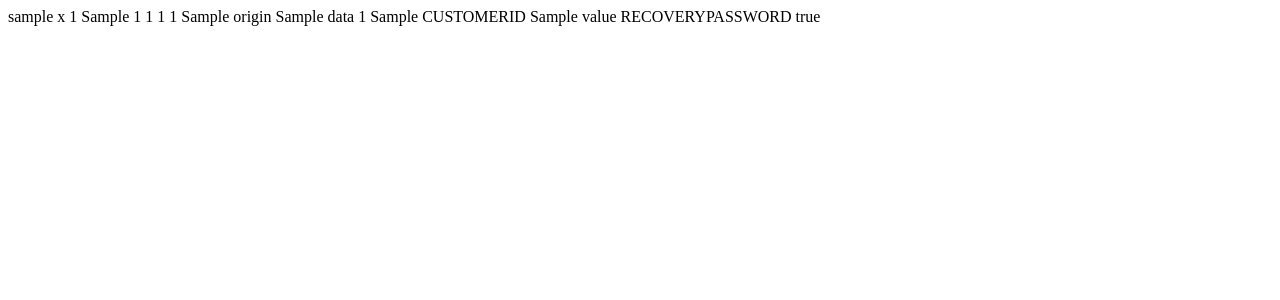
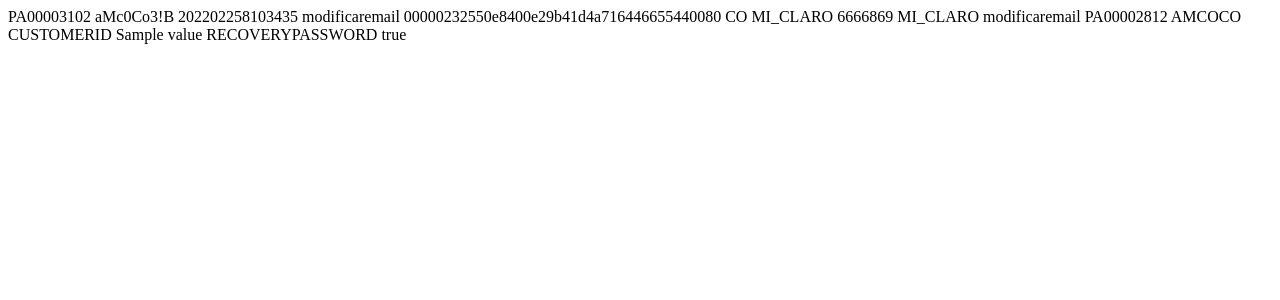
Before and after one commit to novatec-solutions/landing-asesores-claro, a PHP site: template Landing/Asesores/RecuperarContrasena/template/request.php in a window 1280 px wide. Shown: the top 300 px of the page. Run offline with PHP 8.4, Linux system fonts and the light colour scheme; the template is opened without the code that fills it: most values are stand-ins (such as "Sample title", 1, 10 or a date in 2020).

Commit message:
Actualizaciones de seguridad

```diff
--- a/Landing/Asesores/ConsultarDispositivos/index.php
+++ b/Landing/Asesores/ConsultarDispositivos/index.php
@@ -25,7 +25,7 @@
 
     $dataJson = $request->getAttribute('dataJson');
     $respuesta = array();
-    if( isset($dataJson->invokeMethod) && isset($dataJson->employeeId) && isset($dataJson->value) ){
+    if( isset($dataJson->value) ){
 
         $reqXML = $this->view->fetch($this->requestTemplate, ['data' => $dataJson]);
 
--- a/Landing/Asesores/ConsultarRentas/index.php
+++ b/Landing/Asesores/ConsultarRentas/index.php
@@ -25,7 +25,7 @@
 
     $dataJson = $request->getAttribute('dataJson');
     $respuesta = array();
-    if( isset($dataJson->invokeMethod) && isset($dataJson->employeeId) && isset($dataJson->value) ){
+    if( isset($dataJson->startDate) && isset($dataJson->endDate) && isset($dataJson->value) ){
 
         $reqXML = $this->view->fetch($this->requestTemplate, ['data' => $dataJson]);
 
--- a/Landing/Asesores/ConsultarSuscripcionUsuario/index.php
+++ b/Landing/Asesores/ConsultarSuscripcionUsuario/index.php
@@ -26,7 +26,7 @@
 
     $dataJson = $request->getAttribute('dataJson');
     $respuesta = array();
-    if( isset($dataJson->invokeMethod) && isset($dataJson->employeeId) && isset($dataJson->value) ){
+    if( isset($dataJson->startDate) && isset($dataJson->endDate) && isset($dataJson->value) ){
 
         $reqXML = $this->view->fetch($this->requestTemplate, ['data' => $dataJson]);
 
--- a/Landing/Asesores/RecuperarContrasena/index.php
+++ b/Landing/Asesores/RecuperarContrasena/index.php
@@ -25,7 +25,7 @@
 
     $dataJson = $request->getAttribute('dataJson');
     $respuesta = array();
-    if( isset($dataJson->transactionId) && isset($dataJson->employeeId) && isset($dataJson->invokeMethod) ){
+    if( isset($dataJson->value) ){
 
         $reqXML = $this->view->fetch($this->requestTemplate, ['data' => $dataJson]);
 
--- a/Landing/Asesores/RecuperarContrasena/template/request.php
+++ b/Landing/Asesores/RecuperarContrasena/template/request.php
@@ -3,13 +3,13 @@
       <user:NotifySOAPHeader>
          <!--Optional:-->
          <user:TransId></user:TransId>
-         <user:Username><?=$data->Username?></user:Username>
-         <user:Password><?=$data->Password?></user:Password>
+         <user:Username>PA00003102</user:Username>
+         <user:Password>aMc0Co3!B</user:Password>
       </user:NotifySOAPHeader>
       <v1:headerRequest>
          <v1:channel></v1:channel>
          <!--Optional:-->
-         <v1:transactionId><?=$data->transactionId?></v1:transactionId>
+         <v1:transactionId>202202258103435</v1:transactionId>
          <!--Optional:-->
          <v1:ipApplication></v1:ipApplication>
       </v1:headerRequest>
@@ -17,15 +17,15 @@
    <soapenv:Body>
       <cus:Root-Element>
          <cus:updateUserOttRequest>
-            <cus:invokeMethod><?=$data->invokeMethod?></cus:invokeMethod>
-            <cus:correlatorId><?=$data->correlatorId?></cus:correlatorId>
-            <cus:countryId><?=$data->countryId?></cus:countryId>
-            <cus:userId><?=$data->userId?></cus:userId>
-            <cus:employeeId><?=$data->employeeId?></cus:employeeId>
-            <cus:origin><?=$data->origin?></cus:origin>
-            <cus:serviceName><?=$data->serviceName?></cus:serviceName>
-            <cus:providerId><?=$data->providerId?></cus:providerId>
-            <cus:iccidManager><?=$data->iccidManager?></cus:iccidManager>
+            <cus:invokeMethod>modificaremail</cus:invokeMethod>
+            <cus:correlatorId>00000232550e8400e29b41d4a716446655440080</cus:correlatorId>
+            <cus:countryId>CO</cus:countryId>
+            <cus:userId>MI_CLARO</cus:userId>
+            <cus:employeeId>6666869</cus:employeeId>
+            <cus:origin>MI_CLARO</cus:origin>
+            <cus:serviceName>modificaremail</cus:serviceName>
+            <cus:providerId>PA00002812</cus:providerId>
+            <cus:iccidManager>AMCOCO</cus:iccidManager>
             <!--Zero or more repetitions:-->
             <cus:extensionInfo>
                <cus:key>CUSTOMERID</cus:key>
```
Also changed, not shown: Landing/Asesores/ConsultarDispositivos/template/request.php (+11 -11 lines), Landing/Asesores/ConsultarRentas/template/request.php (+11 -11 lines), Landing/Asesores/ConsultarSuscripcionUsuario/template/request.php (+11 -11 lines).
